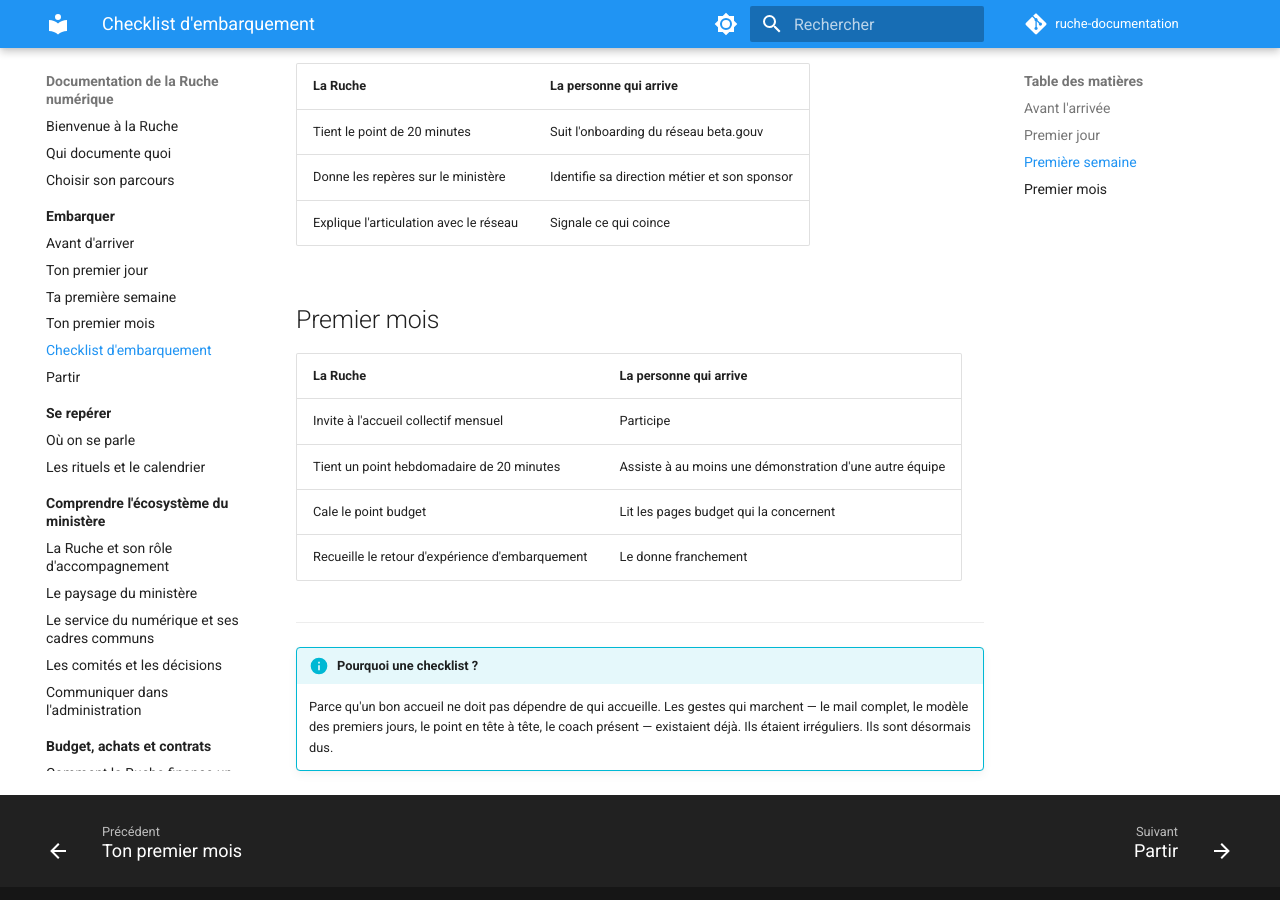
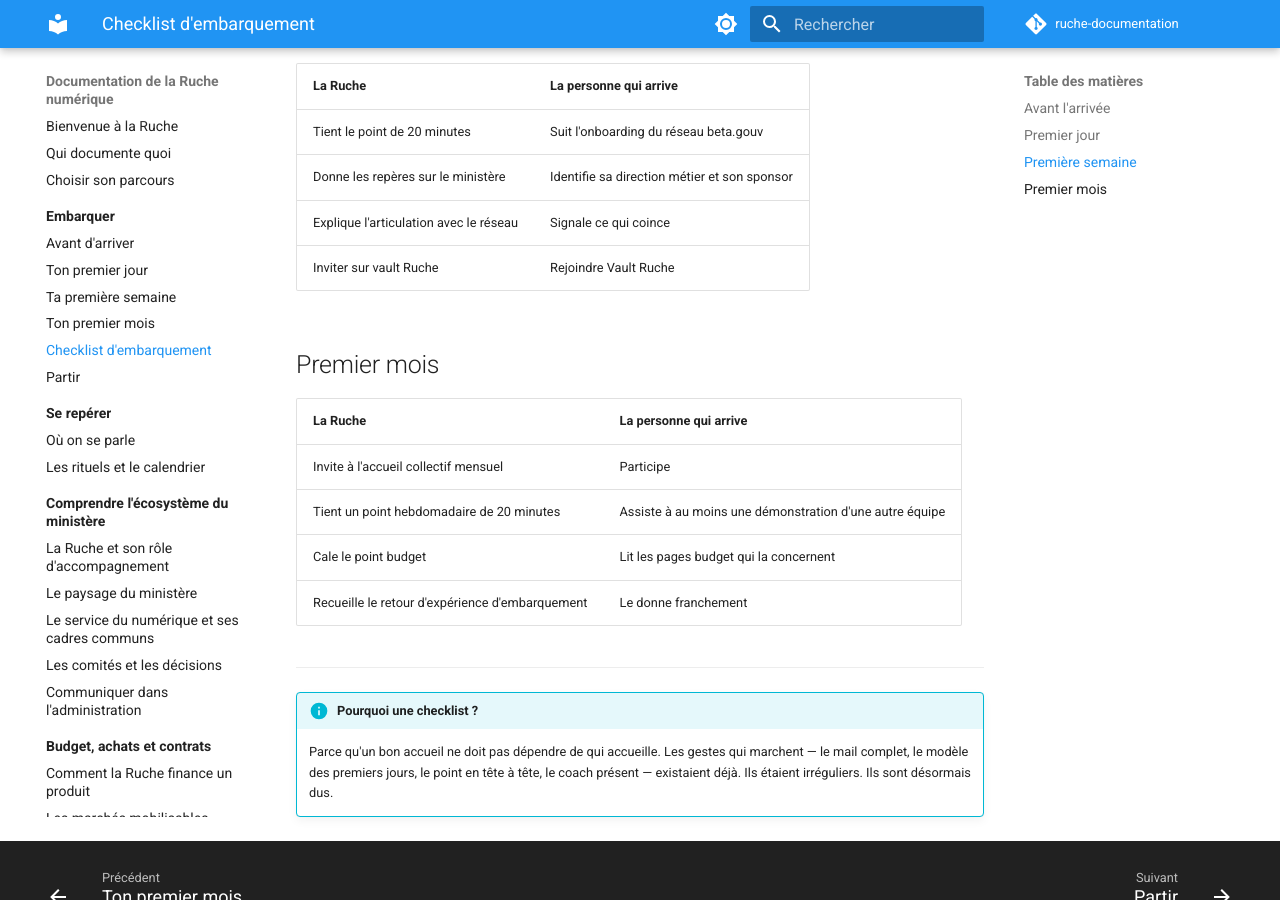
Before and after one commit to JenniferStephan/ruche-documentation, an MkDocs documentation site: the page built from docs/embarquer/checklist-dembarquement.md, in a window 1280 px wide and 900 px high, scrolled down 1102 px. Built offline with MkDocs 1.6.1 and Material for MkDocs 9.7.7, drawn with Linux system fonts in a browser that asks for light colours; comment, search, counter and statistics services are not loaded.

Commit message:
Add invitation to join Vault Ruche

```diff
--- a/docs/embarquer/checklist-dembarquement.md
+++ b/docs/embarquer/checklist-dembarquement.md
@@ -31,6 +31,7 @@ Cette page transforme nos bonnes pratiques en engagements vérifiables. Si une c
 | Tient le point de 20 minutes           | Suit l'onboarding du réseau beta.gouv        |
 | Donne les repères sur le ministère     | Identifie sa direction métier et son sponsor |
 | Explique l'articulation avec le réseau | Signale ce qui coince                        |
+| Inviter sur vault Ruche                | Rejoindre Vault Ruche                        |
 
 ## Premier mois
 
```
